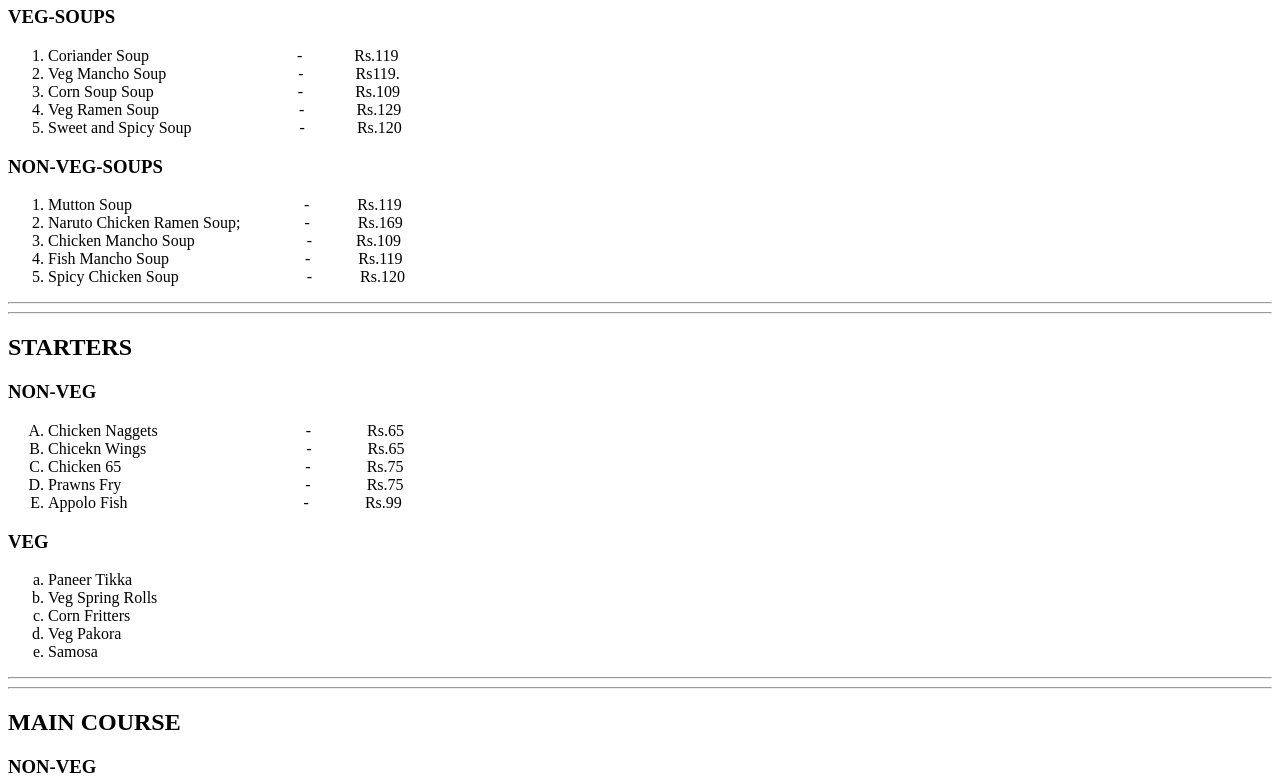
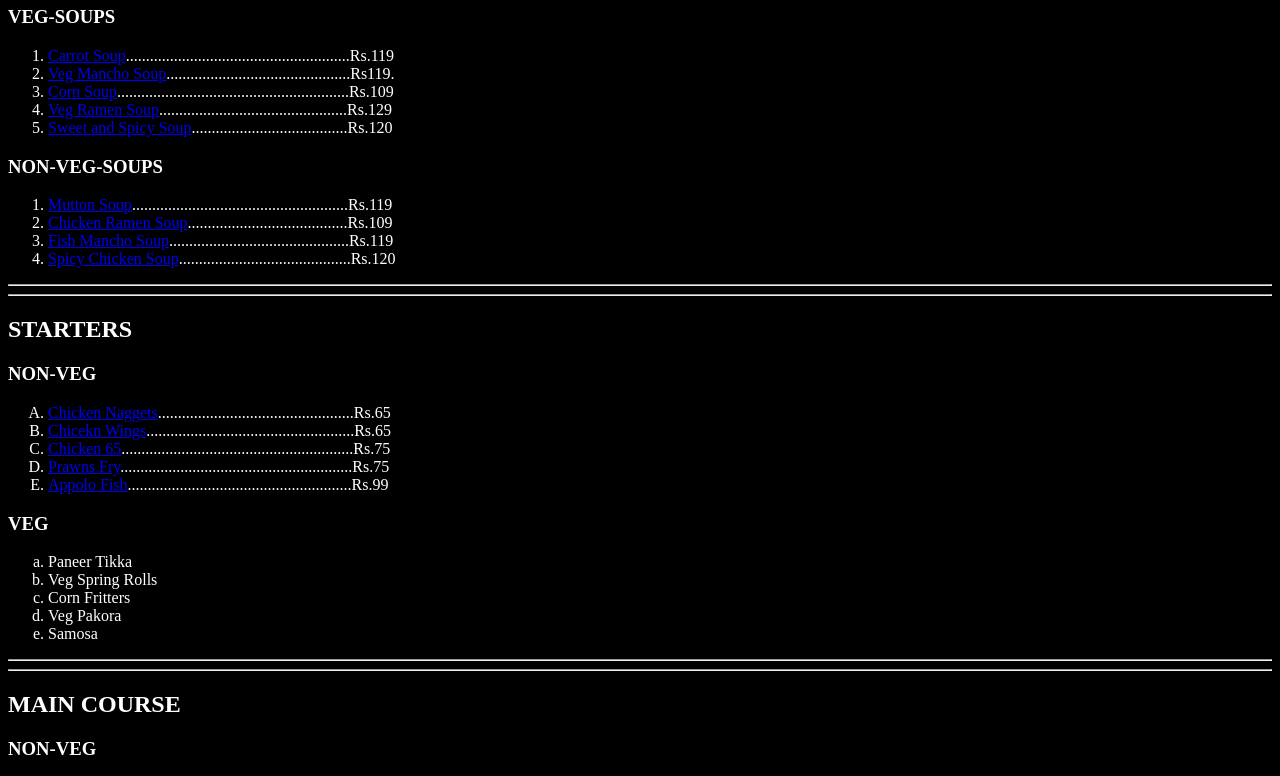
Before and after one commit to Srinivas2326/10K-CODERS, a plain HTML site: page Restaurant_Menu.html in a window 1280 px wide. Shown: the part 214-990 px from the top of the page. Drawn offline with Linux system fonts and the light colour scheme.

Commit message:
Hyper links are added

```diff
--- a/Restaurant_Menu.html
+++ b/Restaurant_Menu.html
@@ -5,36 +5,35 @@
     <meta name="viewport" content="width=device-width, initial-scale=1.0">
     <title>EATWELL</title>
 </head>
-<body></body>
+<body style="background-color:black;color:white">
     <h1 style="text-align:center;"><u>EATWELL</u> <u>RESTAURANT</u></h1><hr>
 
     <h1>Food Menu</h1>
     <h1>SOUPS</h1>
     <h3>VEG-SOUPS</h3>
     <ol>
-        <li>Coriander Soup &nbsp;&nbsp;&nbsp;&nbsp;&nbsp;&nbsp;&nbsp;&nbsp;&nbsp;&nbsp;&nbsp;&nbsp;&nbsp;&nbsp;&nbsp;&nbsp;&nbsp;&nbsp;&nbsp;&nbsp;&nbsp;&nbsp;&nbsp;&nbsp;&nbsp;&nbsp;&nbsp;&nbsp;&nbsp;&nbsp;&nbsp;&nbsp;&nbsp;&nbsp;&nbsp;&nbsp;-&nbsp;&nbsp;&nbsp;&nbsp;&nbsp;&nbsp;&nbsp;&nbsp;&nbsp;&nbsp;&nbsp;&nbsp;&nbsp;Rs.119</li>
-        <li>Veg Mancho Soup&nbsp;&nbsp;&nbsp;&nbsp;&nbsp;&nbsp;&nbsp;&nbsp;&nbsp;&nbsp;&nbsp;&nbsp;&nbsp;&nbsp;&nbsp;&nbsp;&nbsp;&nbsp;&nbsp;&nbsp;&nbsp;&nbsp;&nbsp;&nbsp;&nbsp;&nbsp;&nbsp;&nbsp;&nbsp;&nbsp;&nbsp;&nbsp;&nbsp;-&nbsp;&nbsp;&nbsp;&nbsp;&nbsp;&nbsp;&nbsp;&nbsp;&nbsp;&nbsp;&nbsp;&nbsp;&nbsp;Rs119.</li>
-        <li>Corn Soup Soup&nbsp;&nbsp;&nbsp;&nbsp;&nbsp;&nbsp;&nbsp;&nbsp;&nbsp;&nbsp;&nbsp;&nbsp;&nbsp;&nbsp;&nbsp;&nbsp;&nbsp;&nbsp;&nbsp;&nbsp;&nbsp;&nbsp;&nbsp;&nbsp;&nbsp;&nbsp;&nbsp;&nbsp;&nbsp;&nbsp;&nbsp;&nbsp;&nbsp;&nbsp;&nbsp;&nbsp;-&nbsp;&nbsp;&nbsp;&nbsp;&nbsp;&nbsp;&nbsp;&nbsp;&nbsp;&nbsp;&nbsp;&nbsp;&nbsp;Rs.109</li>
-        <li>Veg Ramen Soup&nbsp;&nbsp;&nbsp;&nbsp;&nbsp;&nbsp;&nbsp;&nbsp;&nbsp;&nbsp;&nbsp;&nbsp;&nbsp;&nbsp;&nbsp;&nbsp;&nbsp;&nbsp;&nbsp;&nbsp;&nbsp;&nbsp;&nbsp;&nbsp;&nbsp;&nbsp;&nbsp;&nbsp;&nbsp;&nbsp;&nbsp;&nbsp;&nbsp;&nbsp;&nbsp;-&nbsp;&nbsp;&nbsp;&nbsp;&nbsp;&nbsp;&nbsp;&nbsp;&nbsp;&nbsp;&nbsp;&nbsp;&nbsp;Rs.129</li>
-        <li>Sweet and Spicy Soup&nbsp;&nbsp;&nbsp;&nbsp;&nbsp;&nbsp;&nbsp;&nbsp;&nbsp;&nbsp;&nbsp;&nbsp;&nbsp;&nbsp;&nbsp;&nbsp;&nbsp;&nbsp;&nbsp;&nbsp;&nbsp;&nbsp;&nbsp;&nbsp;&nbsp;&nbsp;&nbsp;-&nbsp;&nbsp;&nbsp;&nbsp;&nbsp;&nbsp;&nbsp;&nbsp;&nbsp;&nbsp;&nbsp;&nbsp;&nbsp;Rs.120</li>
+        <li><a href="https://en.wikipedia.org/wiki/Carrot_soup" target="_blank">Carrot Soup</a>........................................................Rs.119</li>
+        <li><a href="https://en.wikipedia.org/wiki/Manchow_soup"target="_blank">Veg Mancho Soup</a>..............................................Rs119.</li>
+        <li><a href="https://en.wikipedia.org/wiki/Corn_soup"target="_blank">Corn Soup</a>..........................................................Rs.109</li>
+        <li><a href="https://en.wikipedia.org/wiki/Ramen"target="_blank">Veg Ramen Soup</a>...............................................Rs.129</li>
+        <li><a href="https://en.wikipedia.org/wiki/Sweet_and_sour"target="_blank">Sweet and Spicy Soup</a>.......................................Rs.120</li>
     </ol>
     <h3>NON-VEG-SOUPS</h3>
     <ol>
-        <li>Mutton Soup&nbsp;&nbsp;&nbsp;&nbsp;&nbsp;&nbsp;&nbsp;&nbsp;&nbsp;&nbsp;&nbsp;&nbsp;&nbsp;&nbsp;&nbsp;&nbsp;&nbsp;&nbsp;&nbsp;&nbsp;&nbsp;&nbsp;&nbsp;&nbsp;&nbsp;&nbsp;&nbsp;&nbsp;&nbsp;&nbsp;&nbsp;&nbsp;&nbsp;&nbsp;&nbsp;&nbsp;&nbsp;&nbsp;&nbsp;&nbsp;&nbsp;&nbsp;&nbsp;-&nbsp;&nbsp;&nbsp;&nbsp;&nbsp;&nbsp;&nbsp;&nbsp;&nbsp;&nbsp;&nbsp;&nbsp;Rs.119</li>
-        <li>Naruto Chicken Ramen Soup;&nbsp;&nbsp;&nbsp;&nbsp;&nbsp;&nbsp;&nbsp;&nbsp;&nbsp;&nbsp;&nbsp;&nbsp;&nbsp;&nbsp;&nbsp;&nbsp;-&nbsp;&nbsp;&nbsp;&nbsp;&nbsp;&nbsp;&nbsp;&nbsp;&nbsp;&nbsp;&nbsp;&nbsp;Rs.169</li>
-        <li>Chicken Mancho Soup&nbsp;&nbsp;&nbsp;&nbsp;&nbsp;&nbsp;&nbsp;&nbsp;&nbsp;&nbsp;&nbsp;&nbsp;&nbsp;&nbsp;&nbsp;&nbsp;&nbsp;&nbsp;&nbsp;&nbsp;&nbsp;&nbsp;&nbsp;&nbsp;&nbsp;&nbsp;&nbsp;&nbsp;-&nbsp;&nbsp;&nbsp;&nbsp;&nbsp;&nbsp;&nbsp;&nbsp;&nbsp;&nbsp;&nbsp;Rs.109</li>
-        <li>Fish Mancho Soup&nbsp;&nbsp;&nbsp;&nbsp;&nbsp;&nbsp;&nbsp;&nbsp;&nbsp;&nbsp;&nbsp;&nbsp;&nbsp;&nbsp;&nbsp;&nbsp;&nbsp;&nbsp;&nbsp;&nbsp;&nbsp;&nbsp;&nbsp;&nbsp;&nbsp;&nbsp;&nbsp;&nbsp;&nbsp;&nbsp;&nbsp;&nbsp;&nbsp;&nbsp;-&nbsp;&nbsp;&nbsp;&nbsp;&nbsp;&nbsp;&nbsp;&nbsp;&nbsp;&nbsp;&nbsp;&nbsp;Rs.119</li>
-        <li>Spicy Chicken Soup&nbsp;&nbsp;&nbsp;&nbsp;&nbsp;&nbsp;&nbsp;&nbsp;&nbsp;&nbsp;&nbsp;&nbsp;&nbsp;&nbsp;&nbsp;&nbsp;&nbsp;&nbsp;&nbsp;&nbsp;&nbsp;&nbsp;&nbsp;&nbsp;&nbsp;&nbsp;&nbsp;&nbsp;&nbsp;&nbsp;&nbsp;&nbsp;-&nbsp;&nbsp;&nbsp;&nbsp;&nbsp;&nbsp;&nbsp;&nbsp;&nbsp;&nbsp;&nbsp;&nbsp;Rs.120</li>
+        <li><a href="https://en.wikipedia.org/wiki/Hyderabadi_marag"target="_blank">Mutton Soup</a>......................................................Rs.119</li>
+        <li><a href="https://shiftychevre.com/what-is-naruto-ramen/"target="_blank">Chicken Ramen Soup</a>........................................Rs.109</li>
+        <li><a href="https://en.wikipedia.org/wiki/Manchow_soup"target="_blank">Fish Mancho Soup</a>.............................................Rs.119</li>
+        <li><a href="https://heavenlyspiced.com/chicken-manchow-soup/"target="_blank">Spicy Chicken Soup</a>...........................................Rs.120</li>
     </ol>
     <hr><hr>
     <h2>STARTERS</h2>
     <h3>NON-VEG</h3>
     <ol type="A">
-        <li>Chicken Naggets&nbsp;&nbsp;&nbsp;&nbsp;&nbsp;&nbsp;&nbsp;&nbsp;&nbsp;&nbsp;&nbsp;&nbsp;&nbsp;&nbsp;&nbsp;&nbsp;&nbsp;&nbsp;&nbsp;&nbsp;&nbsp;&nbsp;&nbsp;&nbsp;&nbsp;&nbsp;&nbsp;&nbsp;&nbsp;&nbsp;&nbsp;&nbsp;&nbsp;&nbsp;&nbsp;&nbsp;&nbsp;-&nbsp;&nbsp;&nbsp;&nbsp;&nbsp;&nbsp;&nbsp;&nbsp;&nbsp;&nbsp;&nbsp;&nbsp;&nbsp;&nbsp;Rs.65</li>
-        <li>Chicekn Wings&nbsp;&nbsp;&nbsp;&nbsp;&nbsp;&nbsp;&nbsp;&nbsp;&nbsp;&nbsp;&nbsp;&nbsp;&nbsp;&nbsp;&nbsp;&nbsp;&nbsp;&nbsp;&nbsp;&nbsp;&nbsp;&nbsp;&nbsp;&nbsp;&nbsp;&nbsp;&nbsp;&nbsp;&nbsp;&nbsp;&nbsp;&nbsp;&nbsp;&nbsp;&nbsp;&nbsp;&nbsp;&nbsp;&nbsp;&nbsp;-&nbsp;&nbsp;&nbsp;&nbsp;&nbsp;&nbsp;&nbsp;&nbsp;&nbsp;&nbsp;&nbsp;&nbsp;&nbsp;&nbsp;Rs.65</li>
-        <li>Chicken 65&nbsp;&nbsp;&nbsp;&nbsp;&nbsp;&nbsp;&nbsp;&nbsp;&nbsp;&nbsp;&nbsp;&nbsp;&nbsp;&nbsp;&nbsp;&nbsp;&nbsp;&nbsp;&nbsp;&nbsp;&nbsp;&nbsp;&nbsp;&nbsp;&nbsp;&nbsp;&nbsp;&nbsp;&nbsp;&nbsp;&nbsp;&nbsp;&nbsp;&nbsp;&nbsp;&nbsp;&nbsp;&nbsp;&nbsp;&nbsp;&nbsp;&nbsp;&nbsp;&nbsp;&nbsp;&nbsp;-&nbsp;&nbsp;&nbsp;&nbsp;&nbsp;&nbsp;&nbsp;&nbsp;&nbsp;&nbsp;&nbsp;&nbsp;&nbsp;&nbsp;Rs.75</li>
-        <li>Prawns Fry&nbsp;&nbsp;&nbsp;&nbsp;&nbsp;&nbsp;&nbsp;&nbsp;&nbsp;&nbsp;&nbsp;&nbsp;&nbsp;&nbsp;&nbsp;&nbsp;&nbsp;&nbsp;&nbsp;&nbsp;&nbsp;&nbsp;&nbsp;&nbsp;&nbsp;&nbsp;&nbsp;&nbsp;&nbsp;&nbsp;&nbsp;&nbsp;&nbsp;&nbsp;&nbsp;&nbsp;&nbsp;&nbsp;&nbsp;&nbsp;&nbsp;&nbsp;&nbsp;&nbsp;&nbsp;&nbsp;-&nbsp;&nbsp;&nbsp;&nbsp;&nbsp;&nbsp;&nbsp;&nbsp;&nbsp;&nbsp;&nbsp;&nbsp;&nbsp;&nbsp;Rs.75</li>
-        <li>Appolo Fish&nbsp;&nbsp;&nbsp;&nbsp;&nbsp;&nbsp;&nbsp;&nbsp;&nbsp;&nbsp;&nbsp;&nbsp;&nbsp;&nbsp;&nbsp;&nbsp;&nbsp;&nbsp;&nbsp;&nbsp;&nbsp;&nbsp;&nbsp;&nbsp;&nbsp;&nbsp;&nbsp;&nbsp;&nbsp;&nbsp;&nbsp;&nbsp;&nbsp;&nbsp;&nbsp;&nbsp;&nbsp;&nbsp;&nbsp;&nbsp;&nbsp;&nbsp;&nbsp;&nbsp;-&nbsp;&nbsp;&nbsp;&nbsp;&nbsp;&nbsp;&nbsp;&nbsp;&nbsp;&nbsp;&nbsp;&nbsp;&nbsp;&nbsp;Rs.99</li>
+        <li><a href="https://en.wikipedia.org/wiki/Chicken_nugget"target="_blank">Chicken Naggets</a>.................................................Rs.65</li>
+        <li><a href="https://en.wikipedia.org/wiki/Chicken_wing"target="_blank">Chicekn Wings</a>....................................................Rs.65</li>
+        <li><a href="https://en.wikipedia.org/wiki/Chicken_65"target="_blank">Chicken 65</a>..........................................................Rs.75</li>
+        <li><a href="https://en.wikipedia.org/wiki/Fried_shrimp">Prawns Fry</a>..........................................................Rs.75</li>
+        <li><a href="https://en.wikipedia.org/wiki/Apollo_sharkminnow"target="_blank">Appolo Fish</a>........................................................Rs.99</li>
     </ol>
     <h3>VEG</h3>
     <ol type="a">
```
